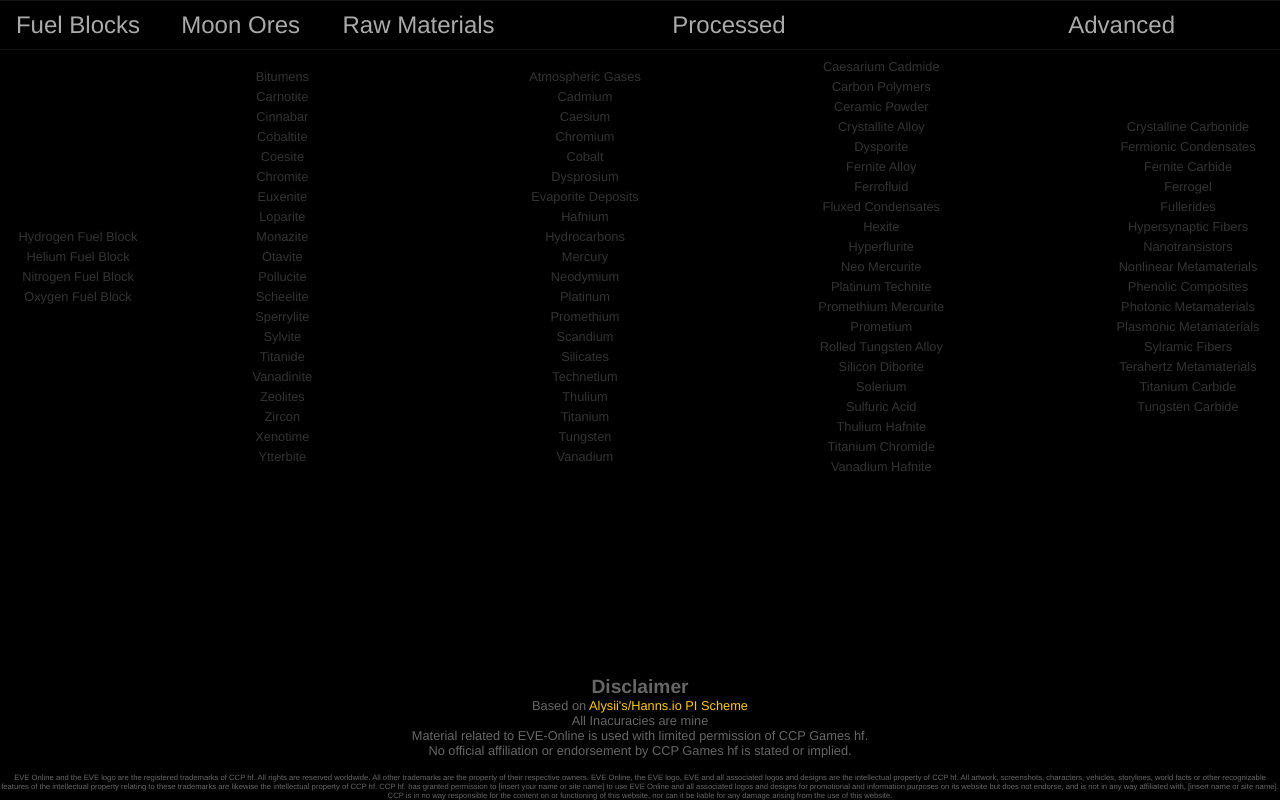
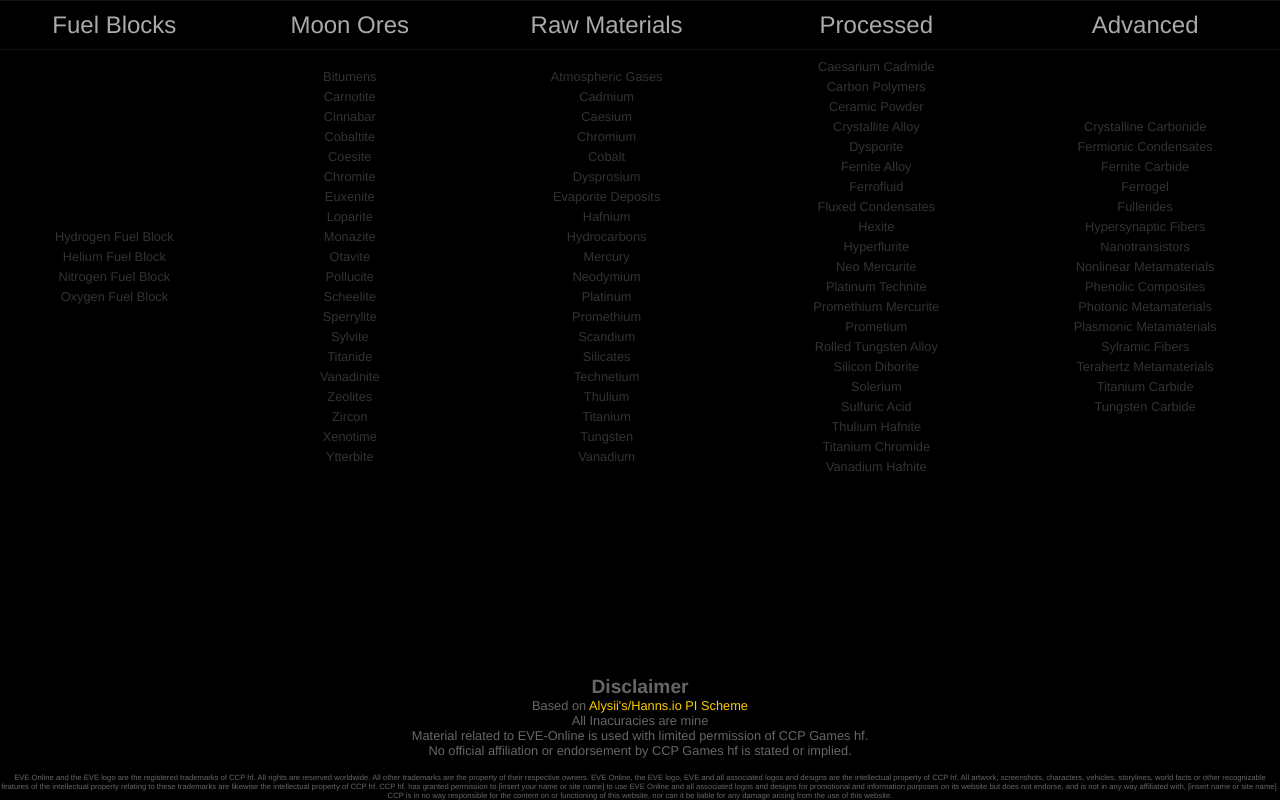
Before and after one commit to carboneater/eve-reactions, a plain HTML site: page docs/index.html in a window 1280 px wide. Drawn offline with nearby package versions, Linux system fonts and the light colour scheme.

Commit message:
Realigned columns. Careless!

```diff
--- a/docs/index.html
+++ b/docs/index.html
@@ -51,7 +51,7 @@
                         <li class="">Oxygen Fuel Block</li>
                     </ul>
                 </td>
-                <td colspan="3" class="items"></td>
+                <td class="items"></td>
                 <td colspan="3" class="items">
                     <ul id="ores">
                         <li class="">Bitumens</li>
```
